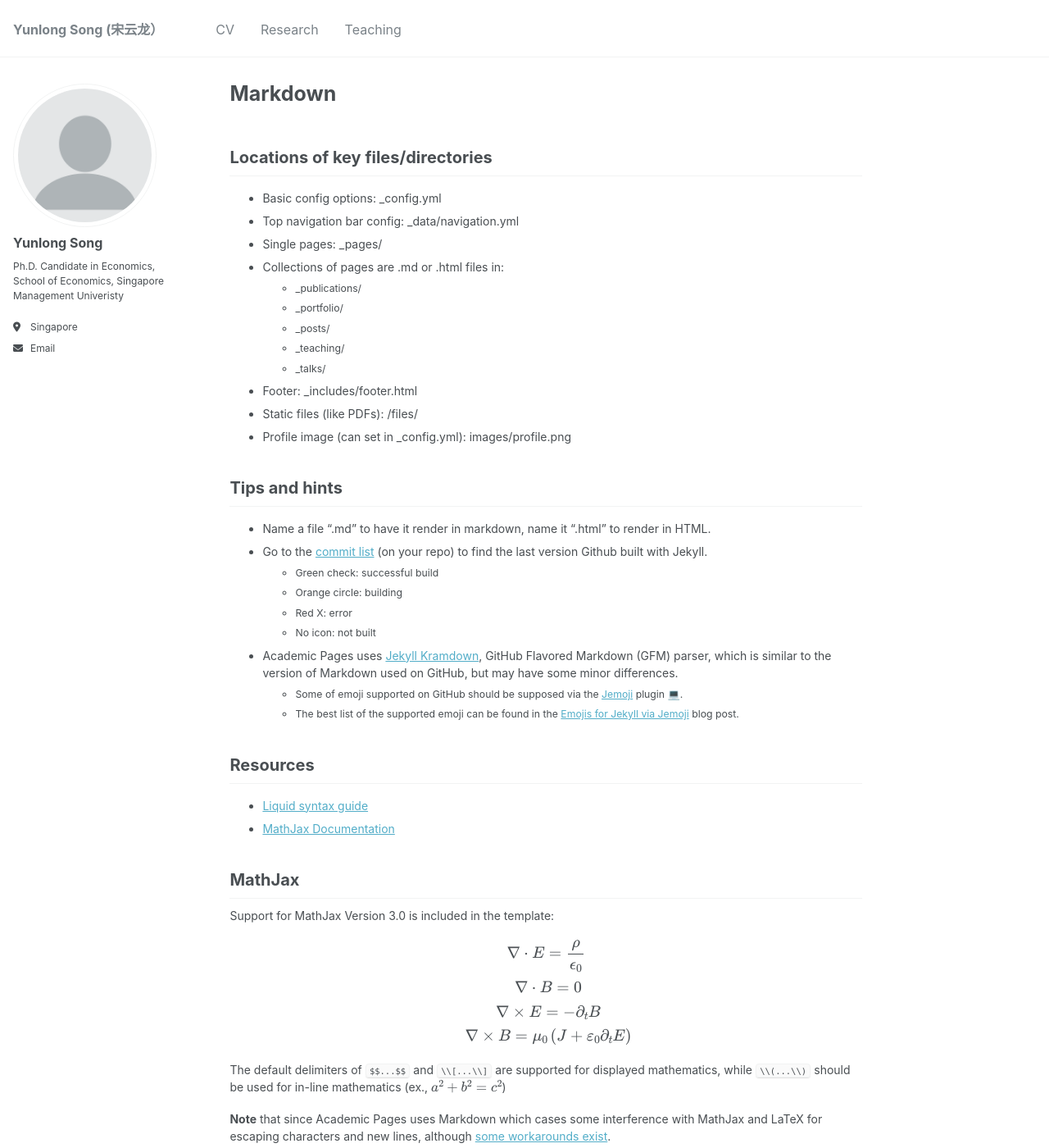
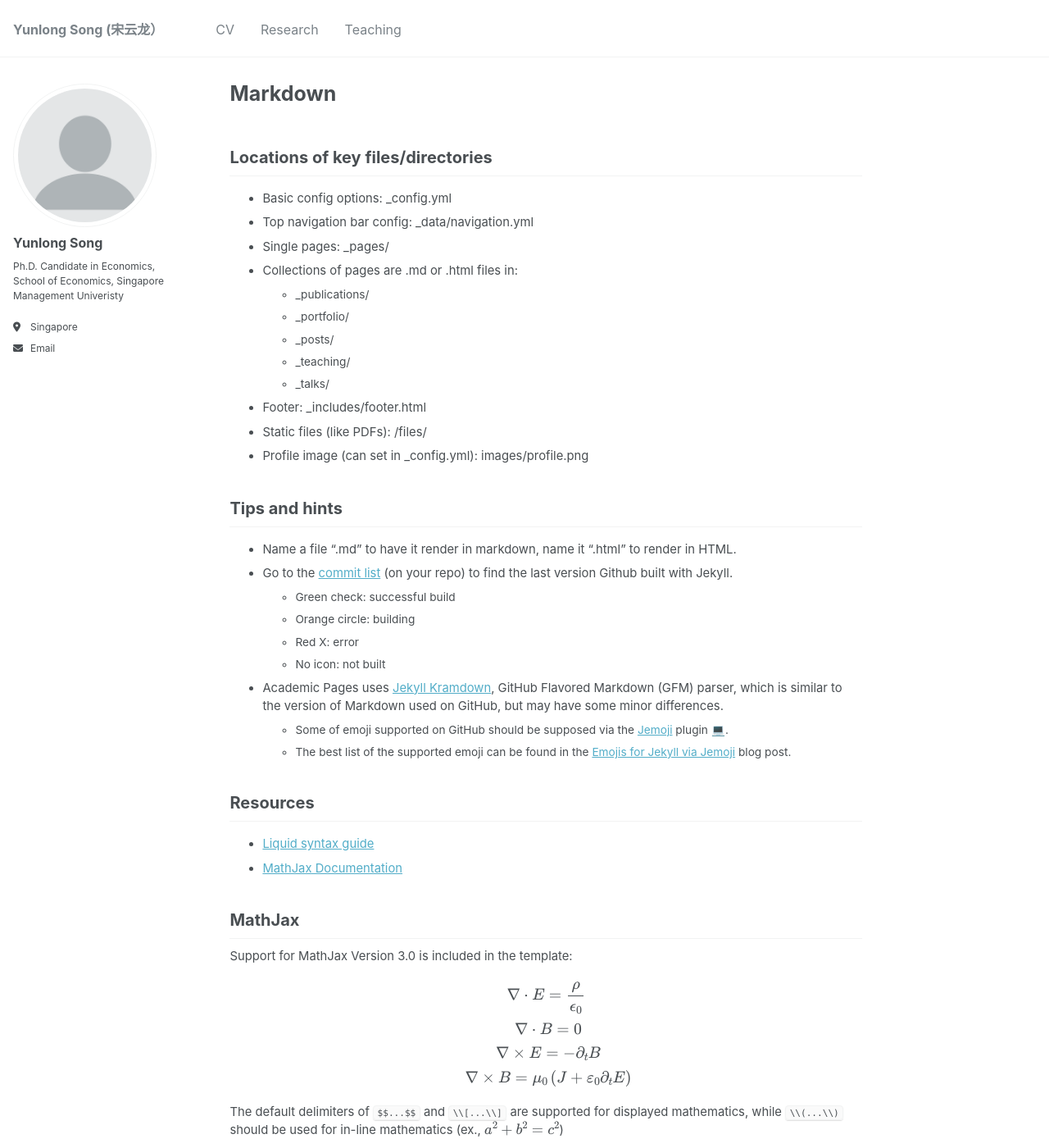
Before and after one commit to yunlong-song/yunlong-song.github.io, a Jekyll site: the page built from _pages/markdown.md, in a window 1280 px wide and 1400 px high. Shown: the whole window at 82% size. Built offline with Jekyll 4.4.1, drawn with Linux system fonts in a browser that asks for light colours; emoji names are drawn with the system emoji font.

Commit message:
Update _page.scss

```diff
--- a/_sass/_page.scss
+++ b/_sass/_page.scss
@@ -56,7 +56,7 @@
   }
 
   p, li, dl {
-    font-size: 0.875em;
+    font-size: 0.925em;
   }
 
   /* paragraph indents */
```
